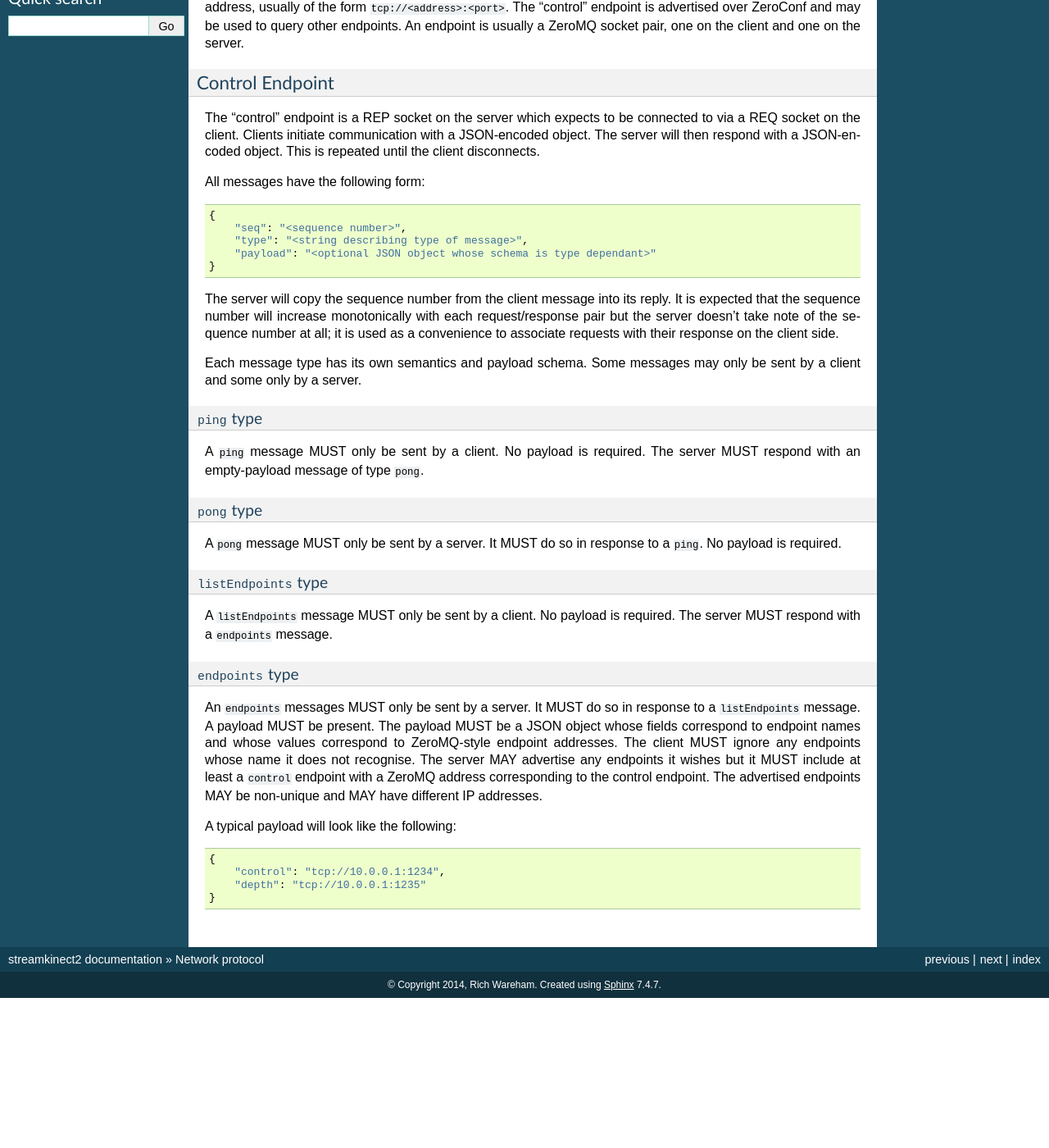
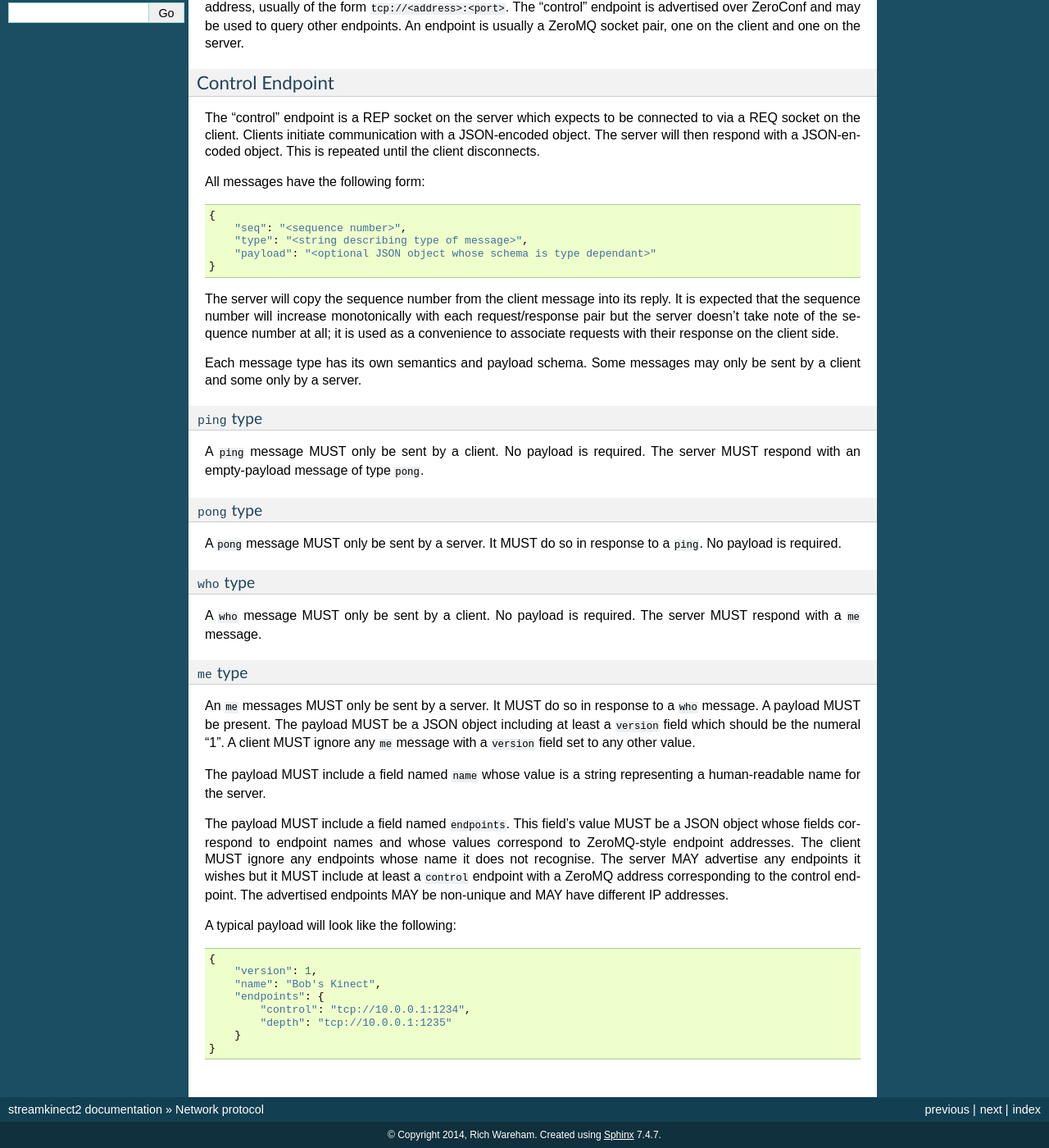
Before and after one commit to rjw57/streamkinect2, a Sphinx documentation site: the page built from docs/protocol.rst, in a window 1280 px wide and 1400 px high, scrolled down 409 px. Shown: the whole window at 82% size. Built offline with Sphinx 7.4.7, drawn with Linux system fonts in a browser that asks for light colours; before the commit the page ends 1626 px from its top, so only the background shows below that; some of the changed text lies outside the part shown.

Commit message:
protocol: change listEndpoints into a more general identity message

```diff
--- a/docs/protocol.rst
+++ b/docs/protocol.rst
@@ -64,20 +64,28 @@ server MUST respond with an empty-payload message of type ``pong``.
 A ``pong`` message MUST only be sent by a server. It MUST do so in response to
 a ``ping``.  No payload is required.
 
-``listEndpoints`` type
-~~~~~~~~~~~~~~~~~~~~~~
+``who`` type
+~~~~~~~~~~~~
 
-A ``listEndpoints`` message MUST only be sent by a client. No payload is
-required. The server MUST respond with a ``endpoints`` message.
+A ``who`` message MUST only be sent by a client. No payload is required. The
+server MUST respond with a ``me`` message.
 
-``endpoints`` type
-~~~~~~~~~~~~~~~~~~
+``me`` type
+~~~~~~~~~~~
 
-An ``endpoints`` messages MUST only be sent by a server. It MUST do so in
-response to a ``listEndpoints`` message. A payload MUST be present. The payload
-MUST be a JSON object whose fields correspond to endpoint names and whose
-values correspond to ZeroMQ-style endpoint addresses. The client MUST ignore
-any endpoints whose name it does not recognise. The server MAY advertise any
+An ``me`` messages MUST only be sent by a server. It MUST do so in
+response to a ``who`` message. A payload MUST be present. The payload MUST be a
+JSON object including at least a ``version`` field which should be the numeral
+"1". A client MUST ignore any ``me`` message with a ``version`` field set to
+any other value.
+
+The payload MUST include a field named ``name`` whose value is a string
+representing a human-readable name for the server.
+
+The payload MUST include a field named ``endpoints``. This field's value MUST
+be a JSON object whose fields correspond to endpoint names and whose values
+correspond to ZeroMQ-style endpoint addresses. The client MUST ignore any
+endpoints whose name it does not recognise. The server MAY advertise any
 endpoints it wishes but it MUST include at least a ``control`` endpoint with a
 ZeroMQ address corresponding to the control endpoint. The advertised endpoints
 MAY be non-unique and MAY have different IP addresses.
@@ -85,6 +93,10 @@ MAY be non-unique and MAY have different IP addresses.
 A typical payload will look like the following::
 
     {
-        "control": "tcp://10.0.0.1:1234",
-        "depth": "tcp://10.0.0.1:1235"
+        "version": 1,
+        "name": "Bob's Kinect",
+        "endpoints": {
+            "control": "tcp://10.0.0.1:1234",
+            "depth": "tcp://10.0.0.1:1235"
+        }
     }
```
Also changed, not shown: 3 other files.
